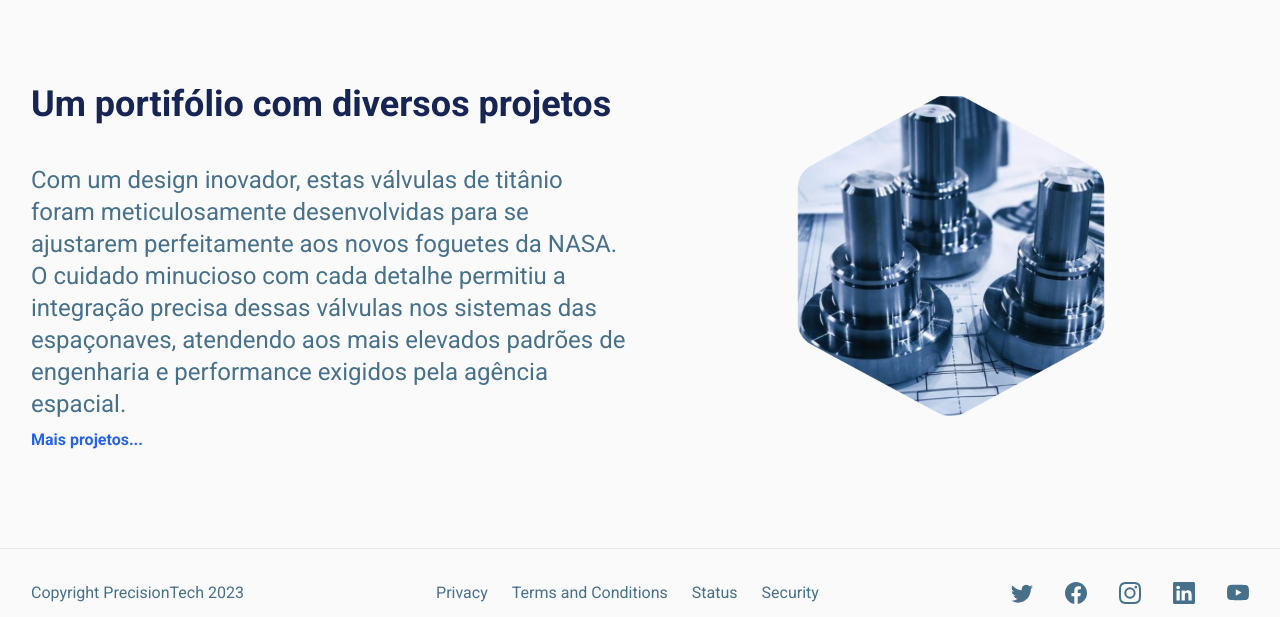
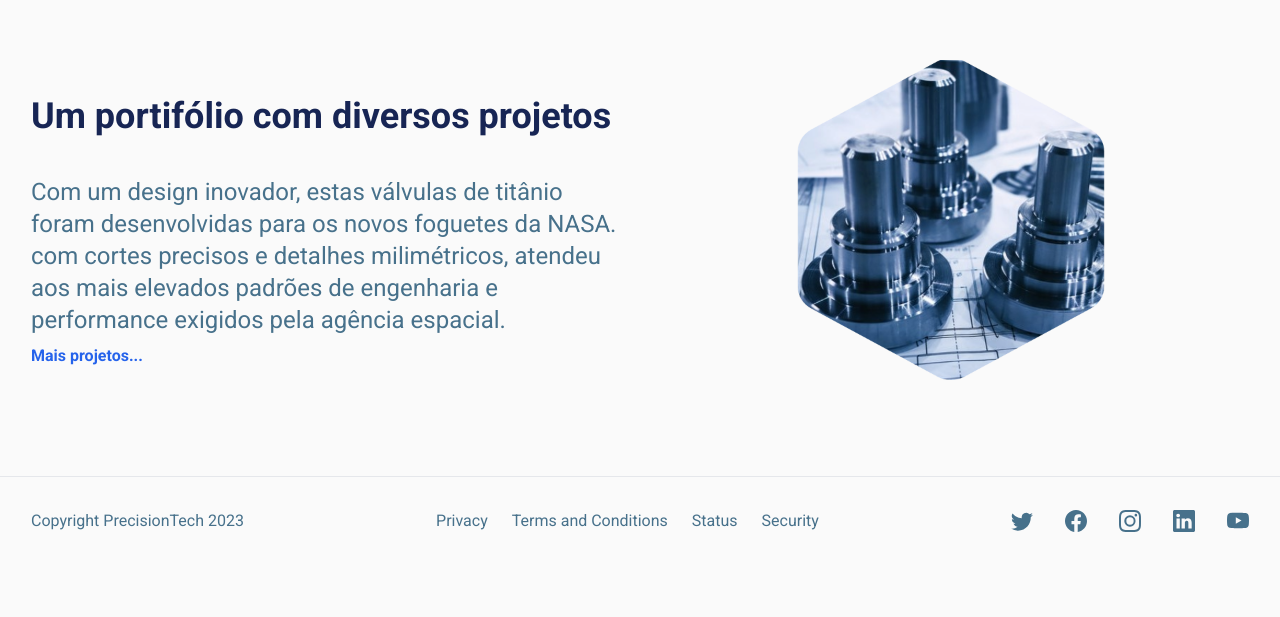
Before and after one commit to FranciscoNeto2909/PrecisionTech, a React (Vite) app: page / in a window 1280 px wide. Shown: the part 3188-3805 px from the top of the page. After the commit the page ends 3744 px from the top, so only its background shows below. Built offline with nearby package versions, Linux system fonts and the light colour scheme.

Commit message:
mobile header stile issue fixed and image resized

```diff
--- a/src/components/headers/mobile/MobileH.tsx
+++ b/src/components/headers/mobile/MobileH.tsx
@@ -12,7 +12,7 @@ export default function MobileH({ windowWidth }: Props) {
     const [menuOpened, setMenuOpened] = useState(false)
 
     return (
-        <div className={`bg-[#fafafa] h-min-[70px] shadow-md fixed top-0 z-10 w-full bg-transparent ${menuOpened && "h-screen fixed top-0 bottom-0 left-0 right-0 z-20"}
+        <div className={`bg-[#fafafa] h-min-[70px] shadow-md fixed top-0 z-10 w-full ${menuOpened && "h-screen fixed top-0 bottom-0 left-0 right-0 z-20"}
         flex flex-col py-2 border-b`}>
             <div className='flex items-center justify-between'>
                 <div className='ms-4'>
--- a/src/pages/home/Home.tsx
+++ b/src/pages/home/Home.tsx
@@ -99,13 +99,13 @@ export default function Home() {
                     <div className='flex-1'>
                         <h2 className='text-blue-950 text-2xl font-bold my-6 sm:text-3xl lg:text-4xl lg:mb-10 bg-transparent'>Um portifólio com diversos  projetos
                         </h2>
-                        <p className='text-[17px] max-w-[500px] sm:text-lg lg:max-w-none lg:text-2xl'>Com um design inovador, estas válvulas de titânio foram meticulosamente desenvolvidas para se ajustarem perfeitamente aos novos foguetes da NASA. O cuidado minucioso com cada detalhe permitiu a integração precisa dessas válvulas nos sistemas das espaçonaves, atendendo aos mais elevados padrões de engenharia e performance exigidos pela agência espacial.</p>
+                        <p className='text-[17px] max-w-[500px] sm:text-lg lg:max-w-none lg:text-2xl'>Com um design inovador, estas válvulas de titânio foram desenvolvidas para os novos foguetes da NASA. com cortes precisos e detalhes milimétricos, atendeu aos mais elevados padrões de engenharia e performance exigidos pela agência espacial.</p>
                         <div className='mt-2'>
                             <Link to="/projetos" className='text-blue-600 font-bold'>Mais projetos...</Link>
                         </div>
                     </div>
                     <div className='flex-1 flex justify-center'>
-                        <img className='h-72 lg:h-80' src={valvulas} alt="" />
+                        <img className='h-60 md:h72 lg:h-80' src={valvulas} alt="" />
                     </div>
                 </div>
             </section>
```
